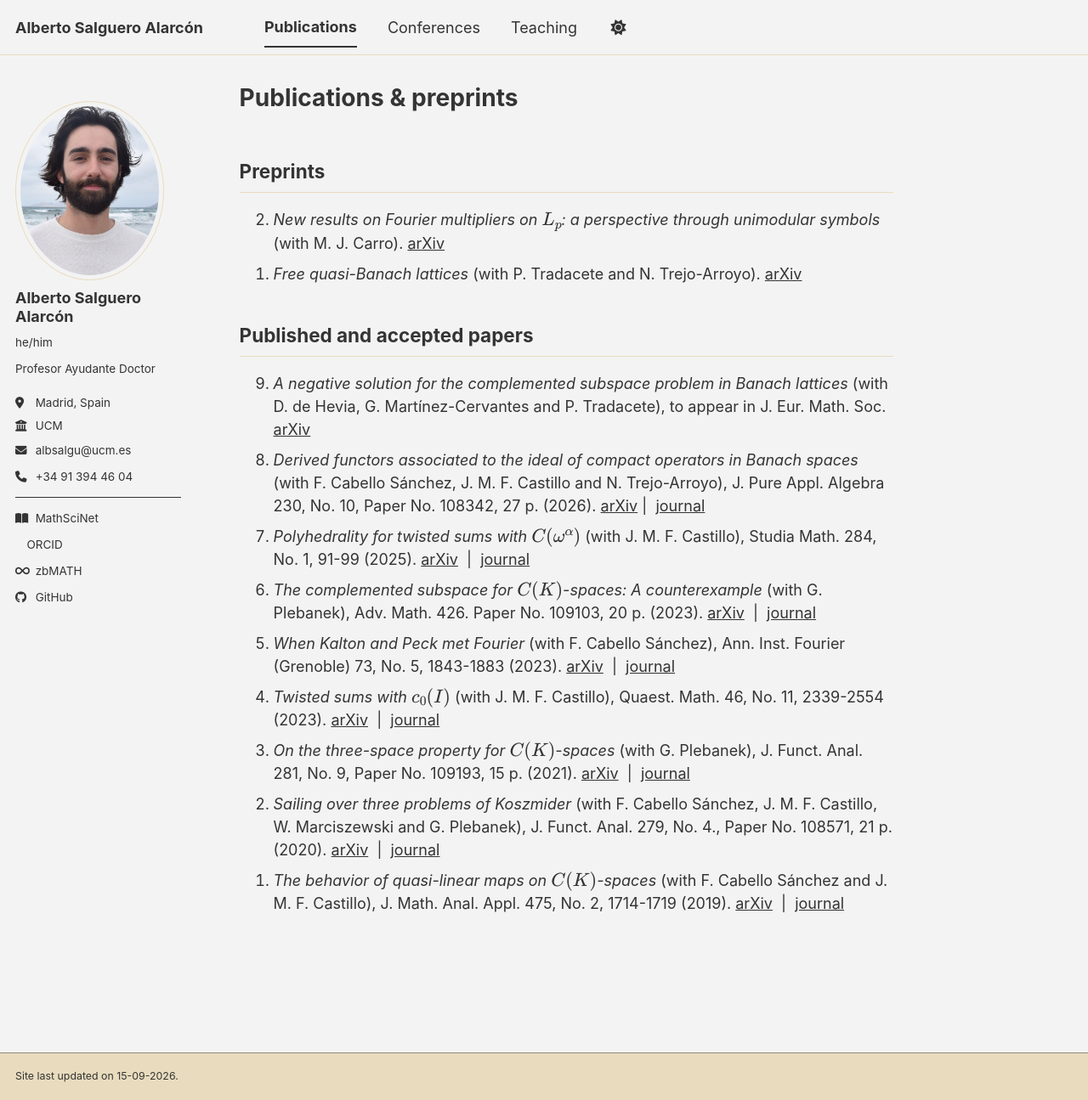
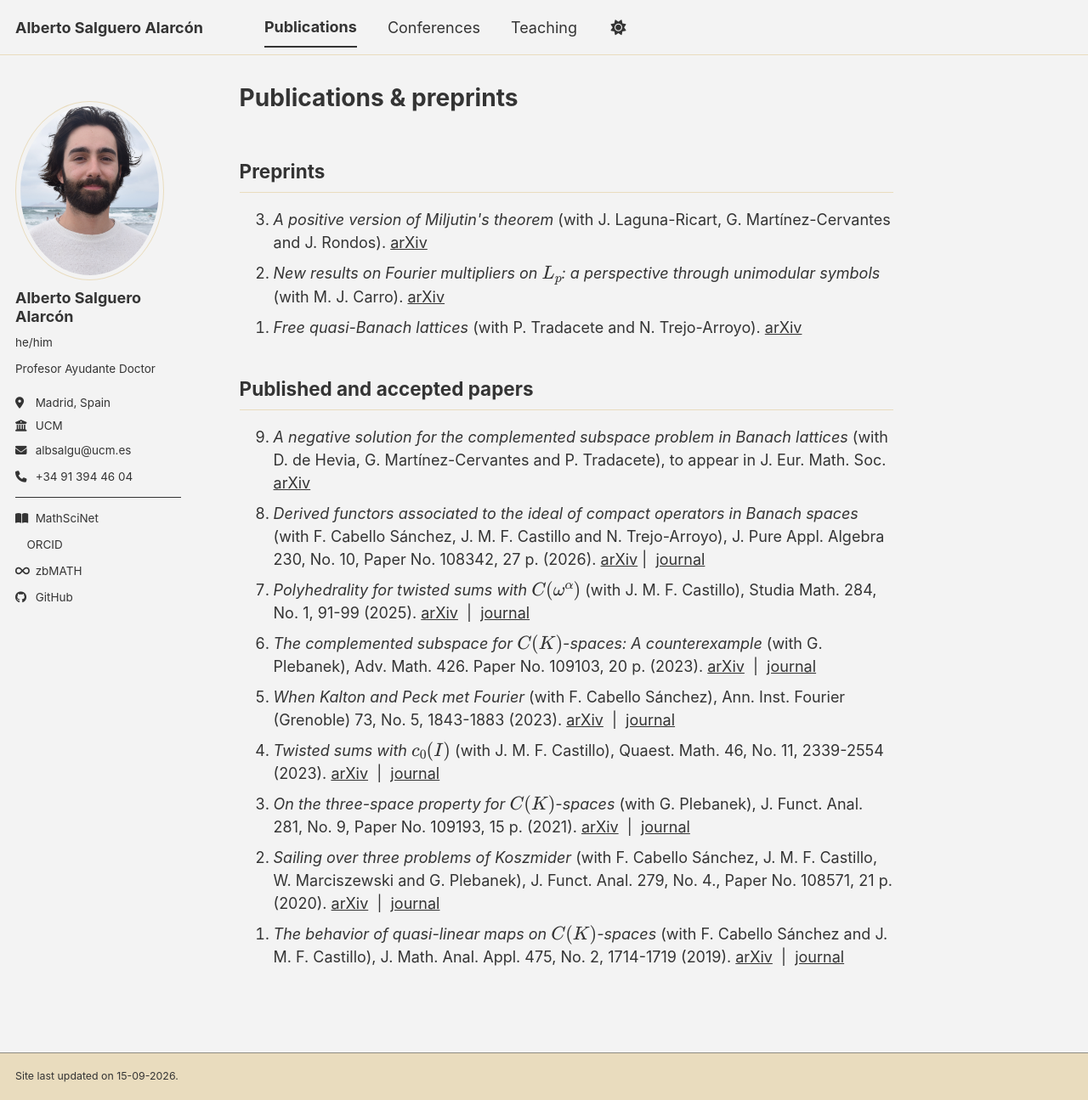
Before and after one commit to salgueroalarcon/salgueroalarcon.github.io, a Jekyll site: the page built from _pages/publications.md, in a window 1280 px wide and 1295 px high. Shown: the whole window at 85% size. Built offline with Jekyll 4.4.1, drawn with Linux system fonts in a browser that asks for light colours; a style sheet for code colours, icons or effects is not loaded; part of the change alters nothing that is shown.

Commit message:
Update publication link for Miljutin's theorem

```diff
--- a/_pages/publications.md
+++ b/_pages/publications.md
@@ -18,7 +18,7 @@ author_profile: true
 
 <ol reversed>
   <!-- <li><em>Complementation and extension properties in Banach lattices</em> (with E. Bilokopytov, P. Tradacete and N. Trejo-Arroyo). <a href="https://arxiv.org/abs/2601.15815" target="_blank">arXiv</a></li> -->
-  <!-- <li><em>A positive version of Miljutin's theorem</em> (with J. Laguna-Ricart, G. Martínez-Cervantes and J. Rondos). <a href="https://arxiv.org/abs/2601.15815" target="_blank">arXiv</a></li> -->
+  <li><em>A positive version of Miljutin's theorem</em> (with J. Laguna-Ricart, G. Martínez-Cervantes and J. Rondos). <a href="https://arxiv.org/abs/2609.14148" target="_blank">arXiv</a></li>
   <li><em>New results on Fourier multipliers on $L_p$: a perspective through unimodular symbols</em> (with M. J. Carro). <a href="https://arxiv.org/abs/2601.15815" target="_blank">arXiv</a></li>
   <li><em>Free quasi-Banach lattices</em> (with P. Tradacete and N. Trejo-Arroyo). <a href="https://arxiv.org/abs/2512.05273" target="_blank">arXiv</a></li>
 </ol>
```
